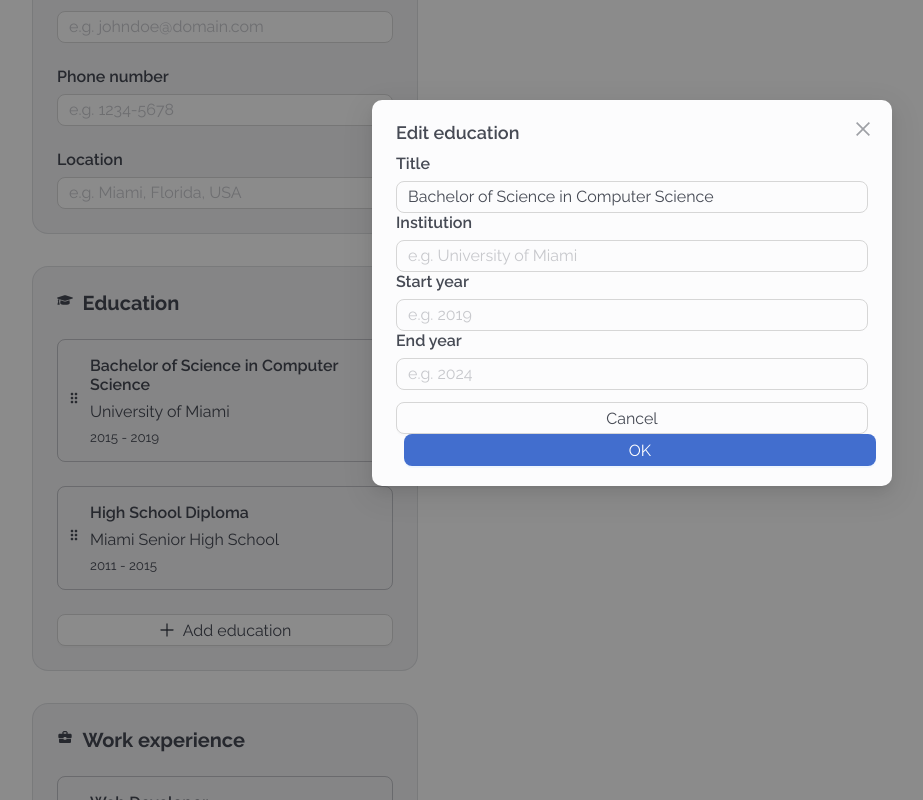
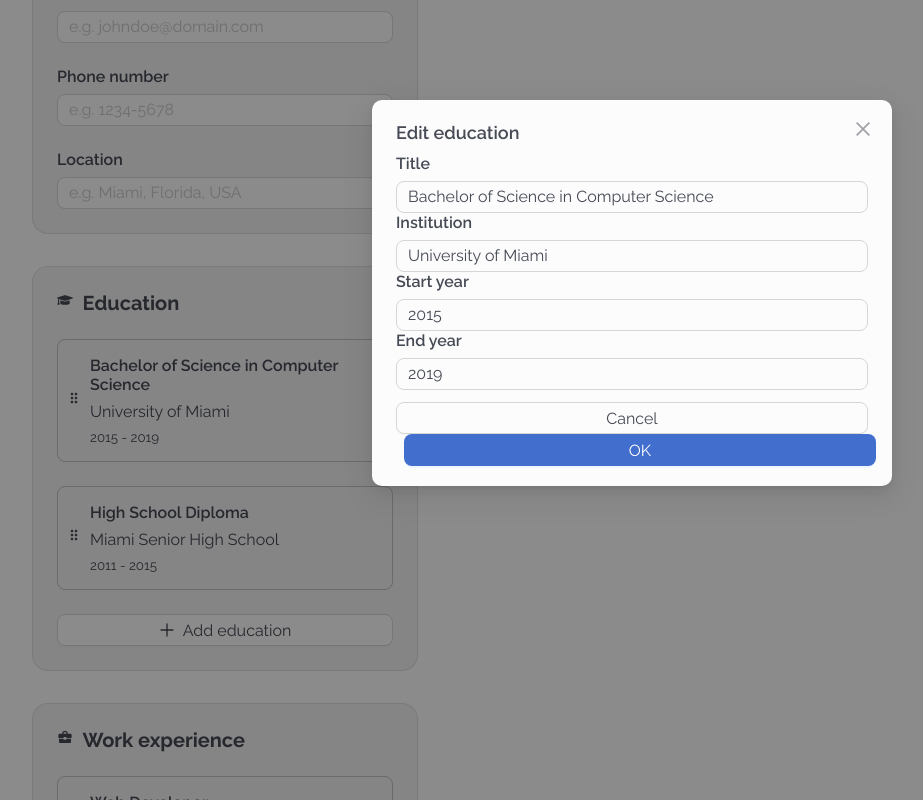
Before and after one commit to ErickBGomez/cv-application, a React (Vite) app: page / in a window 1280 px wide. Both pictures are taken after a click on the element 233 px from the left and 801 px from the top of the page. Shown: the part 401-1201 px from the top of the page, without its empty margins (8-931 px from the left). Built offline with nearby package versions, Linux system fonts and the light colour scheme.

Commit message:
Set entries with the same properties to avoid inconsistency

```diff
--- a/src/components/form/ResumeForm/ResumeForm.jsx
+++ b/src/components/form/ResumeForm/ResumeForm.jsx
@@ -10,20 +10,16 @@ const initialEducationEntries = [
   {
     id: 1,
     title: "Bachelor of Science in Computer Science",
-    institution: "University of Miami",
-    years: {
-      start: "2015",
-      end: "2019",
-    },
+    description: "University of Miami",
+    startYear: "2015",
+    endYear: "2019",
   },
   {
     id: 2,
     title: "High School Diploma",
-    institution: "Miami Senior High School",
-    years: {
-      start: "2011",
-      end: "2015",
-    },
+    description: "Miami Senior High School",
+    startYear: "2011",
+    endYear: "2015",
   },
 ];
 
@@ -31,20 +27,16 @@ const workEntries = [
   {
     id: 1,
     title: "Web Developer",
-    institution: "Google",
-    years: {
-      start: "2019",
-      end: "Present",
-    },
+    description: "Google",
+    startYear: "2019",
+    endYear: "Present",
   },
   {
     id: 2,
     title: "Intern",
-    institution: "Facebook",
-    years: {
-      start: "2018",
-      end: "2019",
-    },
+    description: "Facebook",
+    startYear: "2018",
+    endYear: "2019",
   },
 ];
 
--- a/src/components/inputs/DragCard/DragCard.jsx
+++ b/src/components/inputs/DragCard/DragCard.jsx
@@ -21,12 +21,10 @@ const DragCard = ({ context, data, setData }) => {
         </div>
         <div className="content">
           <div className="drag-card-title">{data.title}</div>
-          <div className="drag-card-description">
-            {data.institution || data.punctuation}
-          </div>
-          {data.years && (
+          <div className="drag-card-description">{data.description}</div>
+          {data.startYear && data.endYear && (
             <div className="drag-card-smalltext">
-              {data.years.start} - {data.years.end}
+              {data.startYear} - {data.endYear}
             </div>
           )}
         </div>
--- a/src/components/modals/EditCardModal/EditCardModal.jsx
+++ b/src/components/modals/EditCardModal/EditCardModal.jsx
@@ -1,4 +1,4 @@
-import { Modal, Form, Input } from "antd";
+import { Modal, Form, Input, Descriptions } from "antd";
 
 const EditCardModal = ({ context, open, setOpen, data, setData }) => {
   const [form] = Form.useForm();
@@ -29,7 +29,7 @@ const EditCardModal = ({ context, open, setOpen, data, setData }) => {
               <Input placeholder="e.g. Bachelor in Computer Science" />
             </Form.Item>
 
-            <Form.Item label="Institution" name="institution" hasFeedback>
+            <Form.Item label="Institution" name="description" hasFeedback>
               <Input placeholder="e.g. University of Miami" />
             </Form.Item>
 
@@ -50,7 +50,7 @@ const EditCardModal = ({ context, open, setOpen, data, setData }) => {
               <Input placeholder="e.g. Web Developer" />
             </Form.Item>
 
-            <Form.Item label="Company" name="company" hasFeedback>
+            <Form.Item label="Company" name="description" hasFeedback>
               <Input placeholder="e.g. Google" />
             </Form.Item>
 
@@ -71,7 +71,7 @@ const EditCardModal = ({ context, open, setOpen, data, setData }) => {
               <Input placeholder="e.g. JavaScript" />
             </Form.Item>
 
-            <Form.Item label="Proficiency" name="proficiency" hasFeedback>
+            <Form.Item label="Proficiency" name="description" hasFeedback>
               <Input placeholder="e.g. Expert" />
             </Form.Item>
           </>
@@ -92,11 +92,14 @@ const EditCardModal = ({ context, open, setOpen, data, setData }) => {
       onCancel={handleClose}
     >
       <Form
-        name={`edit-card-form-id-${data.id}`}
+        name={`edit-card-form-${context}-${data.id}`}
         layout="vertical"
         form={form}
         initialValues={{
           title: data.title,
+          description: data.description,
+          startYear: data.startYear,
+          endYear: data.endYear,
         }}
         onFinish={onSubmit}
       >
```
